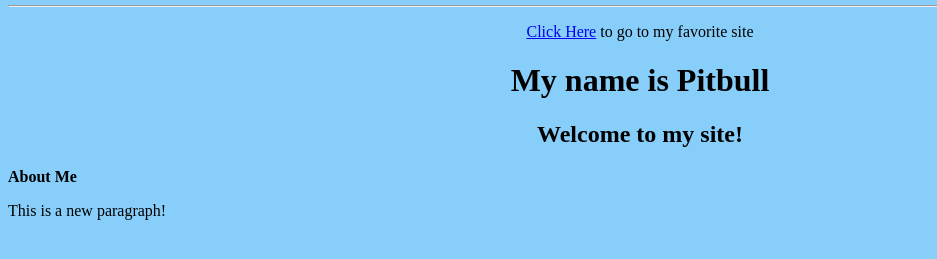
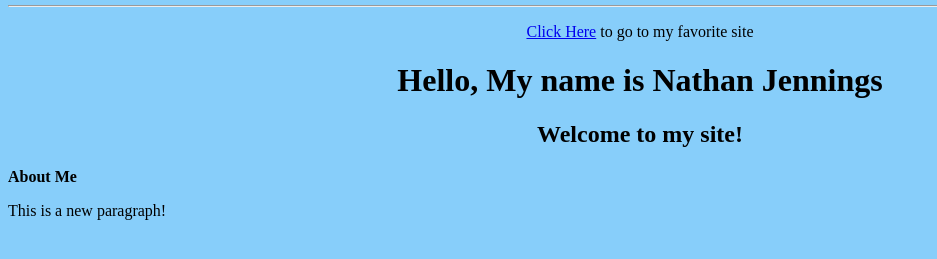
Before and after one commit to CougarMustang/beasleymustang.github.io, a plain HTML site: page index.html in a window 1280 px wide. Shown: the part 311-570 px from the top of the page, without its empty margins (0-937 px from the left). Drawn offline with Linux system fonts and the light colour scheme.

Commit message:
Update index.html

```diff
--- a/index.html
+++ b/index.html
@@ -4,7 +4,7 @@
 
 <p style="text-align: center;"><a href="https://www.kodak.com/corp/default.htm">Click Here</a> to go to my favorite site</p>
 
-<h1 style="text-align: center;">My name is Pitbull</h1>
+<h1 style="text-align: center;">Hello, My name is Nathan Jennings</h1>
 
 <h2 style="text-align: center;">Welcome to my site!</h2>
 
```
